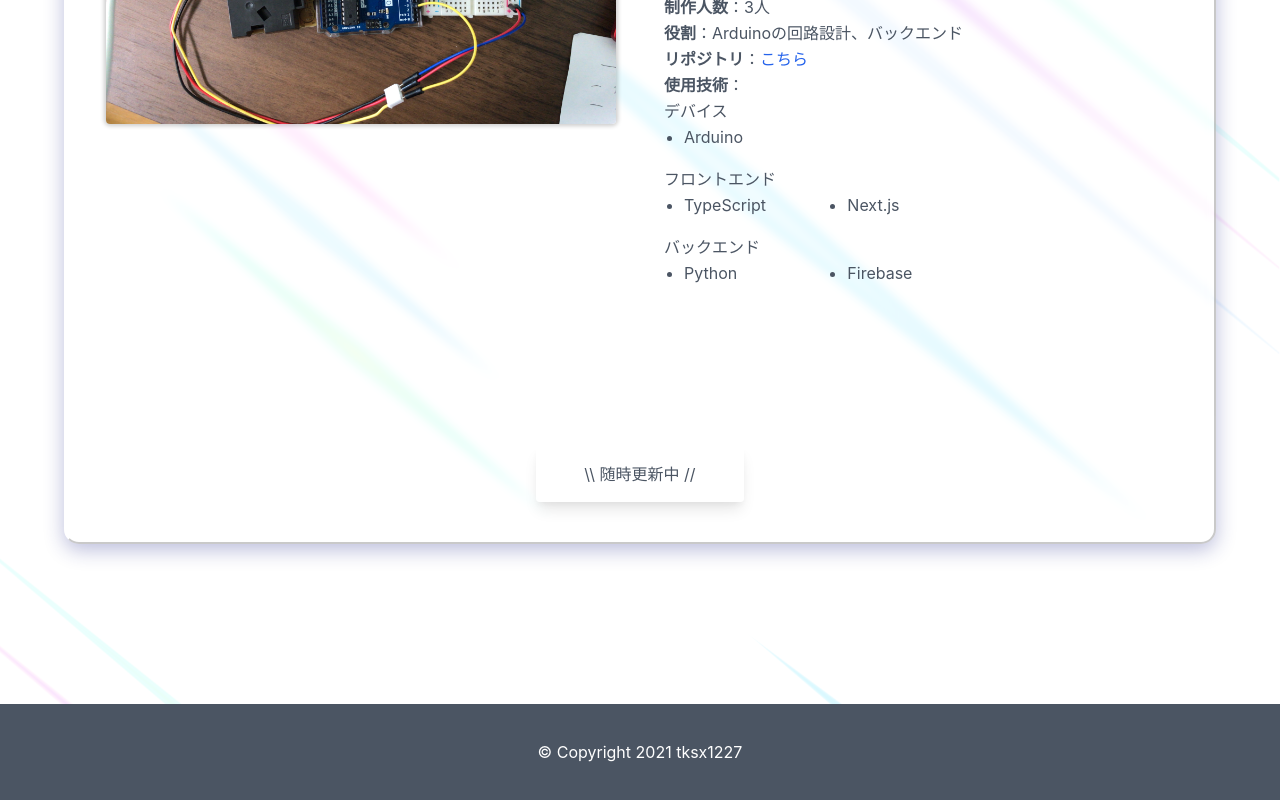
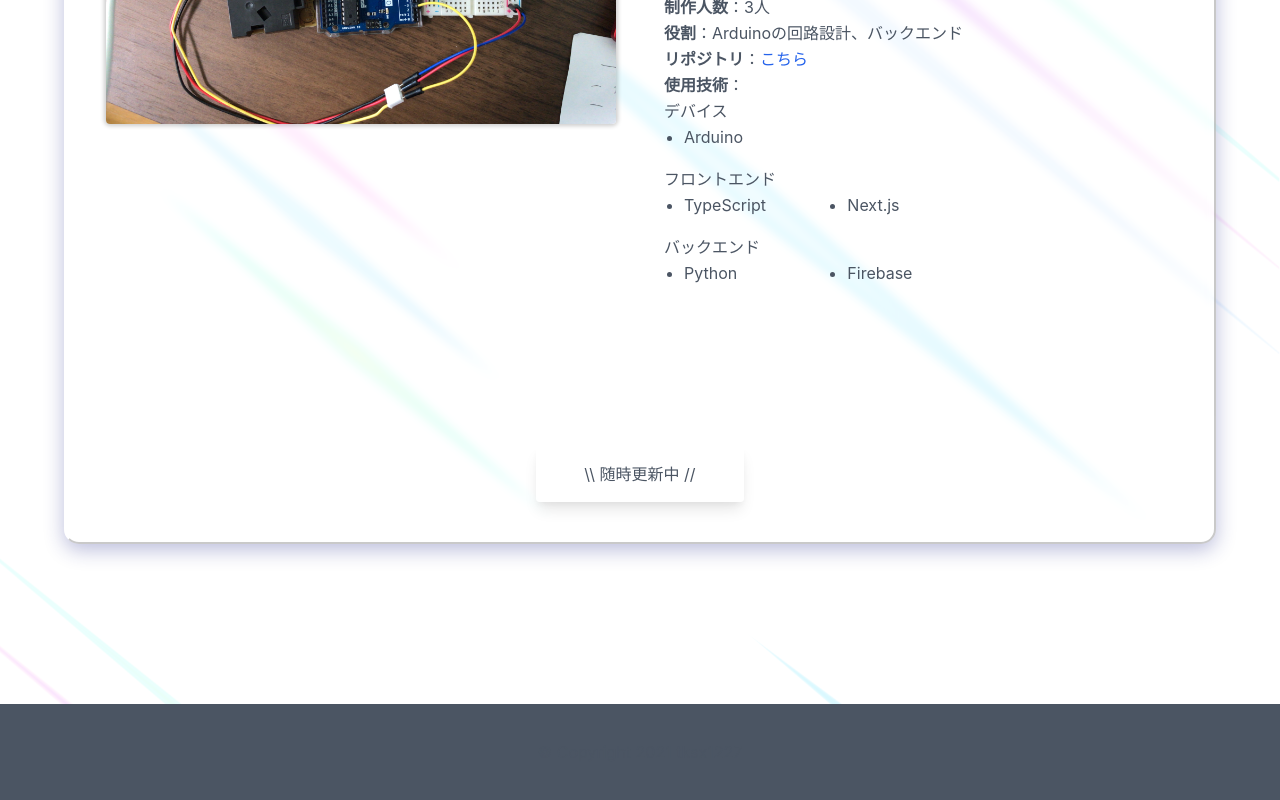
Before and after one commit to tksx1227/Portfolio, a Next.js app: page /products-detail in a window 1280 px wide. Shown: the part 3897-4697 px from the top of the page. Built offline with nearby package versions, Linux system fonts and the light colour scheme.

Commit message:
[fix] 各種調整
- リンクの色調整
- フッターの色を調整
- ヘッダーのパディングを調整

```diff
--- a/src/components/Footer.tsx
+++ b/src/components/Footer.tsx
@@ -2,7 +2,7 @@ export const Footer = () => {
   return (
     <footer
       className={
-        "flex absolute bottom-0 bg-gray-600 text-white w-full h-16 md:h-24"
+        "flex absolute bottom-0 bg-gray-600 w-full h-16 md:h-24 dark:bg-dark-bandle"
       }
     >
       <p className={"m-auto"}>&copy; Copyright 2021 tksx1227</p>
--- a/src/components/Header.tsx
+++ b/src/components/Header.tsx
@@ -4,7 +4,7 @@ export const Header = () => {
   return (
     <header
       className={
-        "font-semibold bg-white absolute w-full p-6 border-b-2 md:text-lg md:p-10 md:flex md:flex-row md:justify-between dark:bg-dark-header"
+        "font-semibold bg-white absolute w-full py-6 px-3 border-b-2 md:text-lg md:p-10 md:flex md:flex-row md:justify-between dark:bg-dark-bandle"
       }
     >
       <div className={"hidden md:block"}></div>
--- a/src/components/ProductCard.tsx
+++ b/src/components/ProductCard.tsx
@@ -67,7 +67,7 @@ export const ProductCard = (props: Props) => {
                 target="_brank"
                 title="Github"
                 className={
-                  "text-blue-600 transition duration-200 hover:opacity-60 dark:text-blue-300"
+                  "text-blue-600 transition duration-200 hover:opacity-60 dark:text-blue-200"
                 }
               >
                 こちら
--- a/src/components/ProductDetailCard.tsx
+++ b/src/components/ProductDetailCard.tsx
@@ -90,7 +90,7 @@ export const ProductDetailCard = (props: { productInfo: ProductInfo }) => {
                     target="_brank"
                     title="Github"
                     className={
-                      "text-blue-600 transition duration-200 hover:opacity-60 dark:text-blue-300"
+                      "text-blue-600 transition duration-200 hover:opacity-60 dark:text-blue-200"
                     }
                   >
                     こちら
--- a/src/pages/products-detail.tsx
+++ b/src/pages/products-detail.tsx
@@ -41,7 +41,7 @@ const ProductsDetail = () => {
             <div className={"text-center"}>
               <p
                 className={
-                  "inline-block bg-white bg-opacity-50 rounded shadow-lg px-12 py-4 cursor-default dark:bg-base-dark"
+                  "inline-block bg-white bg-opacity-50 rounded shadow-lg px-12 py-4 cursor-default dark:bg-dark-base dark:shadow-dark-lg"
                 }
               >
                 \\ 随時更新中 //
--- a/tailwind.config.js
+++ b/tailwind.config.js
@@ -9,7 +9,7 @@ module.exports = {
       },
       backgroundColor: {
         "dark-base": "#22272E",
-        "dark-header": "#2D333B",
+        "dark-bandle": "#2D333B",
       },
       backgroundImage: {
         "light-image": "url('/background-light.png')",
@@ -17,6 +17,10 @@ module.exports = {
       },
       backgroundPosition: {
         "top-right": "top 110px right",
+      },
+      boxShadow: {
+        "dark-lg":
+          "0 10px 15px -3px rgba(255, 255, 255, 0.1), 0 4px 6px -2px rgba(255, 255, 255, 0.05)",
       },
     },
   },
```
